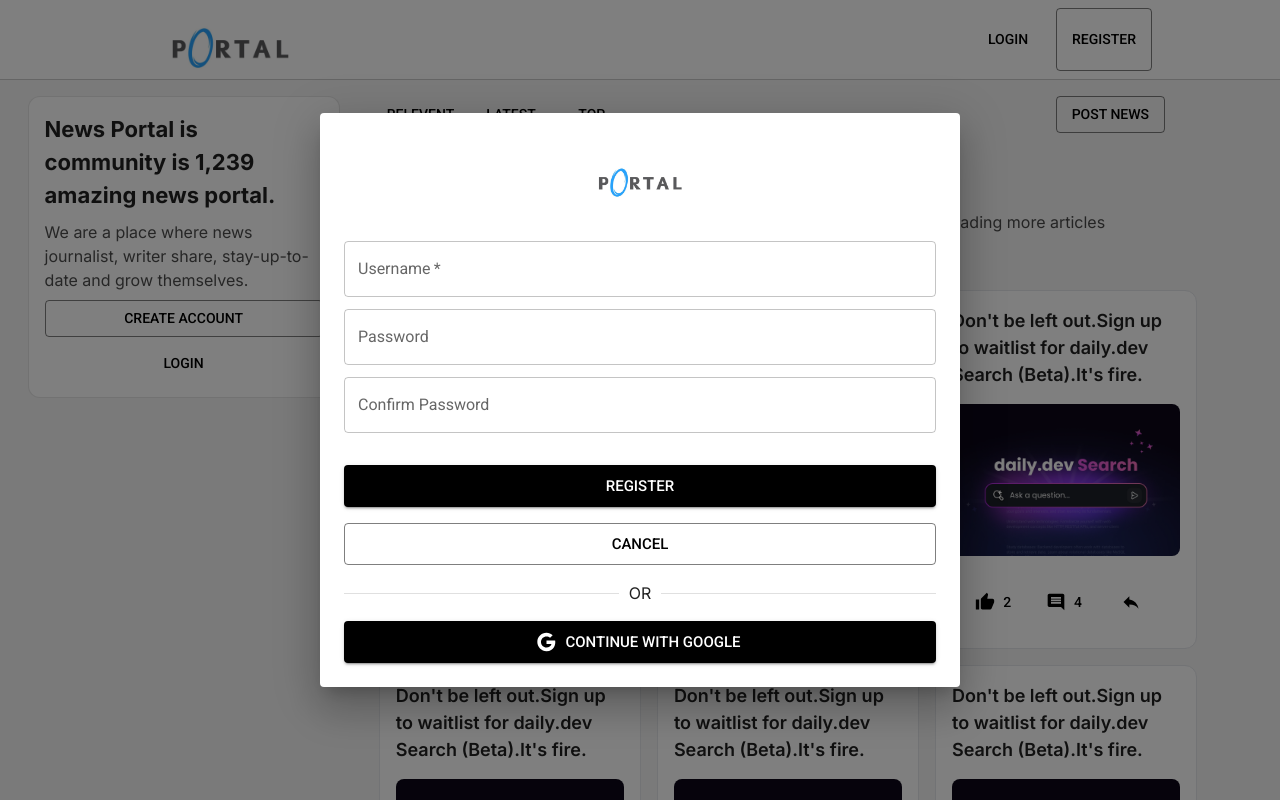
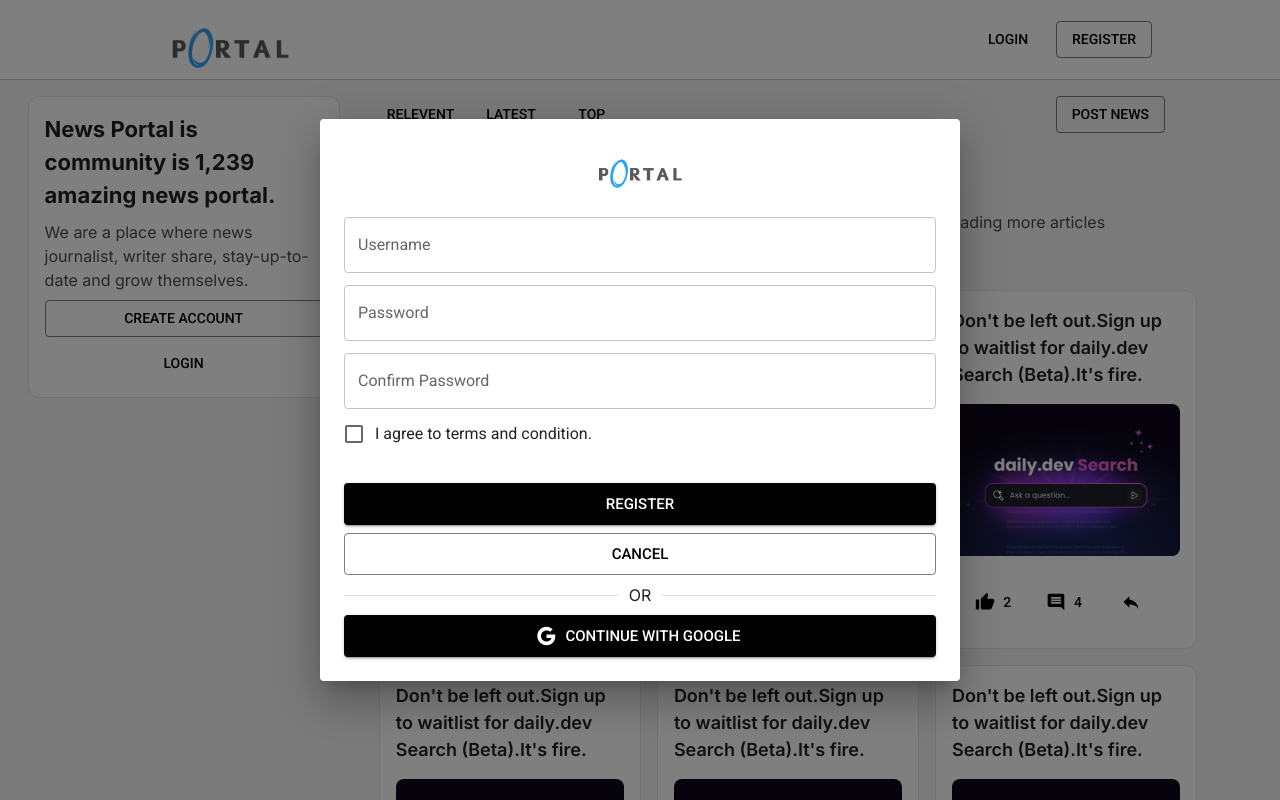
Before and after one commit to KaloniGiga/news_fe, a Next.js app: page / in a window 1280 px wide. Both pictures are taken after a click on the button "REGISTER". Shown: the top 800 px of the page. Built offline with nearby package versions, Linux system fonts and the light colour scheme.

Commit message:
chore: login and register form updated

```diff
--- a/package.json
+++ b/package.json
@@ -12,11 +12,14 @@
   "dependencies": {
     "@emotion/react": "^11.11.3",
     "@emotion/styled": "^11.11.0",
+    "@hookform/resolvers": "^3.3.4",
     "@mui/icons-material": "^5.15.5",
     "@mui/material": "^5.15.5",
     "next": "14.0.4",
     "react": "^18",
-    "react-dom": "^18"
+    "react-dom": "^18",
+    "react-hook-form": "^7.49.3",
+    "zod": "^3.22.4"
   },
   "devDependencies": {
     "@commitlint/cli": "^18.4.4",
--- a/src/component/Account/AccountForm.tsx
+++ /dev/null
@@ -1,49 +0,0 @@
-import { TextField } from "@mui/material";
-import { FunctionComponent } from "react";
-
-interface IAccountForm {
-  isLogin?: boolean;
-}
-const AccountForm: FunctionComponent<IAccountForm> = ({ isLogin = true }) => {
-  return (
-    <div>
-      <form>
-        <TextField
-          // autoFocus
-          required
-          margin="dense"
-          id="name"
-          name="username"
-          label="Username"
-          type="text"
-          fullWidth
-          variant="outlined"
-        />
-        <TextField
-          margin="dense"
-          id="name"
-          name="link"
-          label="Password"
-          type="password"
-          fullWidth
-          variant="outlined"
-          multiline
-        />
-        {!isLogin && (
-          <TextField
-            margin="dense"
-            id="name"
-            name="link"
-            label="Confirm Password"
-            type="password"
-            fullWidth
-            variant="outlined"
-            multiline
-          />
-        )}
-      </form>
-    </div>
-  );
-};
-
-export default AccountForm;
--- a/src/component/Account/LoginButton.tsx
+++ b/src/component/Account/LoginButton.tsx
@@ -8,10 +8,11 @@ import DialogActions from "@mui/material/DialogActions";
 import DialogContent from "@mui/material/DialogContent";
 import DialogContentText from "@mui/material/DialogContentText";
 import DialogTitle from "@mui/material/DialogTitle";
-import AccountForm from "./AccountForm";
+import AccountForm from "./RegisterForm";
 import Image from "next/image";
 import { Divider } from "@mui/material";
 import GoogleIcon from "@mui/icons-material/Google";
+import LoginForm from "./LoginForm";
 
 const LoginButton = () => {
   const [open, setOpen] = useState(false);
@@ -25,8 +26,8 @@ const LoginButton = () => {
   };
 
   return (
-    <>
-      <MuiButton label="Login" variant="text" onClick={handleClickOpen} />
+    <div>
+      <MuiButton label="Login" variant="text" onClick={handleClickOpen} size="medium" />
       <Dialog
         open={open}
         onClose={handleClose}
@@ -53,7 +54,7 @@ const LoginButton = () => {
               className="w-full h-full object-contain object-center"
             />
           </div>
-          <AccountForm />
+          <LoginForm />
         </DialogContent>
         <DialogActions>
           <div className="w-full flex flex-col gap-y-4 px-4 pb-8">
@@ -70,7 +71,7 @@ const LoginButton = () => {
           </div>
         </DialogActions>
       </Dialog>
-    </>
+    </div>
   );
 };
 
--- /dev/null
+++ b/src/component/Account/LoginForm.tsx
@@ -0,0 +1,56 @@
+import { TextField } from "@mui/material";
+import { FunctionComponent } from "react";
+import { useForm } from "react-hook-form";
+import MuiTextField from "../ui/MuiTextField/MuiTextField";
+import MuiInputField from "../ui/MuiTextField/MuiInpuField";
+import { z } from "zod";
+import { zodResolver } from "@hookform/resolvers/zod";
+import Link from "next/link";
+import MuiCheck from "../ui/MuiCheck/MuiCheck";
+
+const LoginForm = () => {
+  const loginSchema = z.object({
+    username: z.string().min(3, { message: "Username is required." }),
+    password: z.string().min(8, { message: "Password must be at least 6 characters" }),
+    rememberMe: z.boolean(),
+  });
+
+  type LoginType = z.infer<typeof loginSchema>;
+
+  const {
+    control,
+    handleSubmit,
+    formState: { errors },
+  } = useForm<LoginType>({ resolver: zodResolver(loginSchema) });
+
+  return (
+    <div>
+      <form>
+        <MuiInputField
+          fullWidth={true}
+          control={control}
+          error={errors.username}
+          label="Username"
+          name="username"
+          type="text"
+          margin="dense"
+        />
+        <MuiInputField
+          fullWidth={true}
+          control={control}
+          error={errors.password}
+          label="Password"
+          name="password"
+          type="password"
+          margin="dense"
+        />
+        <div className="w-full flex justify-between items-center px-2 mt-2">
+          <MuiCheck name="rememberMe" control={control} label="Remember Me" />
+          <Link href={"/"}>Forget Password?</Link>
+        </div>
+      </form>
+    </div>
+  );
+};
+
+export default LoginForm;
--- a/src/component/Account/RegisterButton.tsx
+++ b/src/component/Account/RegisterButton.tsx
@@ -8,10 +8,11 @@ import DialogActions from "@mui/material/DialogActions";
 import DialogContent from "@mui/material/DialogContent";
 import DialogContentText from "@mui/material/DialogContentText";
 import DialogTitle from "@mui/material/DialogTitle";
-import AccountForm from "./AccountForm";
+import AccountForm from "./RegisterForm";
 import { Divider } from "@mui/material";
 import GoogleIcon from "@mui/icons-material/Google";
 import Image from "next/image";
+import RegisterForm from "./RegisterForm";
 
 const RegisterButton = () => {
   const [open, setOpen] = useState(false);
@@ -25,8 +26,8 @@ const RegisterButton = () => {
   };
 
   return (
-    <>
-      <MuiButton label="Register" variant="outlined" onClick={handleClickOpen} />
+    <div>
+      <MuiButton label="Register" variant="outlined" onClick={handleClickOpen} size="medium" />
       <Dialog
         open={open}
         onClose={handleClose}
@@ -44,7 +45,7 @@ const RegisterButton = () => {
       >
         {/* <DialogTitle>Register an Account.</DialogTitle> */}
         <DialogContent>
-          <div className="w-[100px] h-[100px] rounded-full overflow-hidden mx-auto">
+          <div className="w-[100px] h-[70px] 2xl:h-[100px] rounded-full mx-auto">
             <Image
               src={"/Portal-logo.jpg"}
               alt=""
@@ -53,10 +54,10 @@ const RegisterButton = () => {
               className="w-full h-full object-contain object-center"
             />
           </div>
-          <AccountForm isLogin={false} />
+          <RegisterForm />
         </DialogContent>
         <DialogActions>
-          <div className="w-full flex flex-col gap-y-4 px-4 pb-4">
+          <div className="w-full flex flex-col gap-y-2 px-4 pb-4">
             <Button size="large" fullWidth={true} variant="contained" type="submit">
               Register
             </Button>
@@ -70,7 +71,7 @@ const RegisterButton = () => {
           </div>
         </DialogActions>
       </Dialog>
-    </>
+    </div>
   );
 };
 
--- /dev/null
+++ b/src/component/Account/RegisterForm.tsx
@@ -0,0 +1,68 @@
+import { TextField } from "@mui/material";
+import { FunctionComponent } from "react";
+import { useForm } from "react-hook-form";
+import MuiTextField from "../ui/MuiTextField/MuiTextField";
+import MuiInputField from "../ui/MuiTextField/MuiInpuField";
+import { z } from "zod";
+import { zodResolver } from "@hookform/resolvers/zod";
+import MuiCheck from "../ui/MuiCheck/MuiCheck";
+
+const RegisterForm: FunctionComponent = () => {
+  const registerSchema = z
+    .object({
+      username: z.string().min(3, { message: "Username is required." }),
+      password: z.string().min(8, { message: "Password must be at least 6 characters" }),
+      confirmPassword: z.string().min(8, { message: "Confirm password is required." }),
+      terms: z.literal(true, { errorMap: () => ({ message: "You must accept terms and condition" }) }),
+    })
+    .refine(data => data.password === data.confirmPassword, {
+      path: ["confirmPassword"],
+      message: "Password don't match.",
+    });
+
+  type RegisterType = z.infer<typeof registerSchema>;
+
+  const {
+    control,
+    handleSubmit,
+    formState: { errors },
+  } = useForm<RegisterType>({ resolver: zodResolver(registerSchema) });
+
+  return (
+    <form>
+      <MuiInputField
+        fullWidth={true}
+        control={control}
+        error={errors.username}
+        label="Username"
+        name="username"
+        type="text"
+        margin="dense"
+        size="medium"
+      />
+      <MuiInputField
+        fullWidth={true}
+        control={control}
+        error={errors.password}
+        label="Password"
+        name="password"
+        type="password"
+        margin="dense"
+        size="medium"
+      />
+      <MuiInputField
+        fullWidth={true}
+        control={control}
+        error={errors.password}
+        label="Confirm Password"
+        name="confirmPassword"
+        type="password"
+        margin="dense"
+        size="medium"
+      />
+      <MuiCheck name={"terms"} control={control} label="I agree to terms and condition." />
+    </form>
+  );
+};
+
+export default RegisterForm;
--- a/src/component/Navbar/Navbar.tsx
+++ b/src/component/Navbar/Navbar.tsx
@@ -16,7 +16,7 @@ const Navbar = () => {
             className="w-full h-full object-contain object-center"
           />
         </div>
-        <div className="flex gap-x-4">
+        <div className="flex gap-x-4 items-center">
           {/* <MuiButton label="Login" variant="text" /> */}
           {/* <MuiButton label="Create Account" variant="outlined" /> */}
           <LoginButton />
--- /dev/null
+++ b/src/component/ui/MuiCheck/MuiCheck.tsx
@@ -0,0 +1,22 @@
+import { Checkbox, FormControl, FormControlLabel } from "@mui/material";
+import { FunctionComponent } from "react";
+import { Controller } from "react-hook-form";
+
+interface IMuiCheck {
+  name: string;
+  control: any;
+  label: string;
+}
+const MuiCheck: FunctionComponent<IMuiCheck> = ({ name, control, label }) => {
+  return (
+    <Controller
+      name={name}
+      control={control}
+      render={({ field }) => {
+        return <FormControlLabel {...field} label={label} control={<Checkbox />} />;
+      }}
+    />
+  );
+};
+
+export default MuiCheck;
--- /dev/null
+++ b/src/component/ui/MuiTextField/MuiInpuField.tsx
@@ -0,0 +1,64 @@
+import { FormControl, FormHelperText, TextField, TextFieldVariants } from "@mui/material";
+import { FunctionComponent } from "react";
+import { Controller, FieldError } from "react-hook-form";
+
+interface IMuiInputField {
+  name: string;
+  label: string;
+  fullWidth?: boolean;
+  control: any;
+  error: FieldError | undefined;
+  type?: string;
+  placeholder?: string;
+  variant?: TextFieldVariants | undefined;
+  autoFocus?: boolean;
+  required?: boolean;
+  margin?: "dense" | "normal" | "none" | undefined;
+  rules?: any;
+  size?: "small" | "medium";
+}
+
+const MuiInputField: FunctionComponent<IMuiInputField> = ({
+  margin,
+  name,
+  control,
+  error,
+  label,
+  fullWidth,
+  type,
+  autoFocus,
+  required,
+  variant,
+  rules,
+  size,
+}) => {
+  return (
+    <Controller
+      name={name}
+      control={control}
+      rules={rules}
+      render={({ field }) => {
+        return (
+          <>
+            <TextField
+              {...field}
+              autoFocus={autoFocus}
+              required={required}
+              margin={margin}
+              name={name}
+              label={label}
+              type={type}
+              fullWidth={fullWidth}
+              variant={variant}
+              error={!!error}
+              size={size}
+            />
+            {error && <FormHelperText error>{error.message}</FormHelperText>}
+          </>
+        );
+      }}
+    />
+  );
+};
+
+export default MuiInputField;
```
Also changed, not shown: src/component/ui/MuiTextField/MuiTextField.tsx (+69 -0 lines), 1 other file (tests, documents, lock files or other folders).
